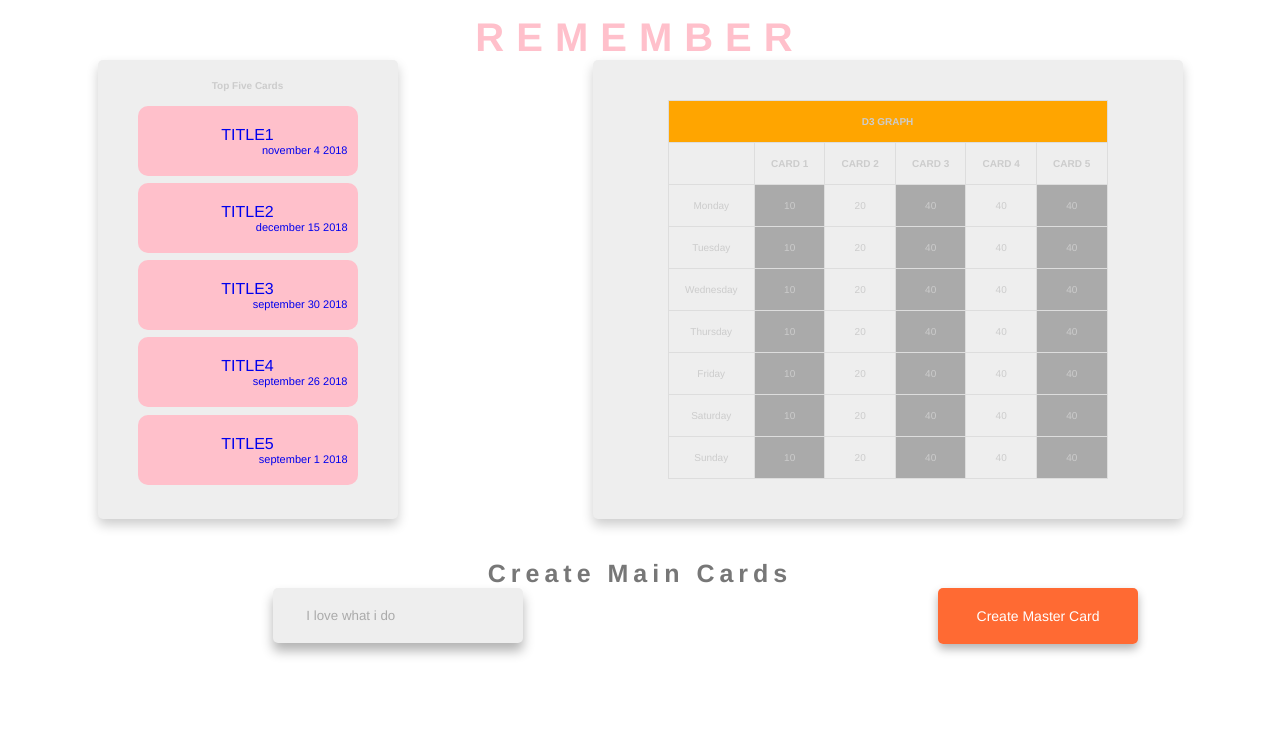
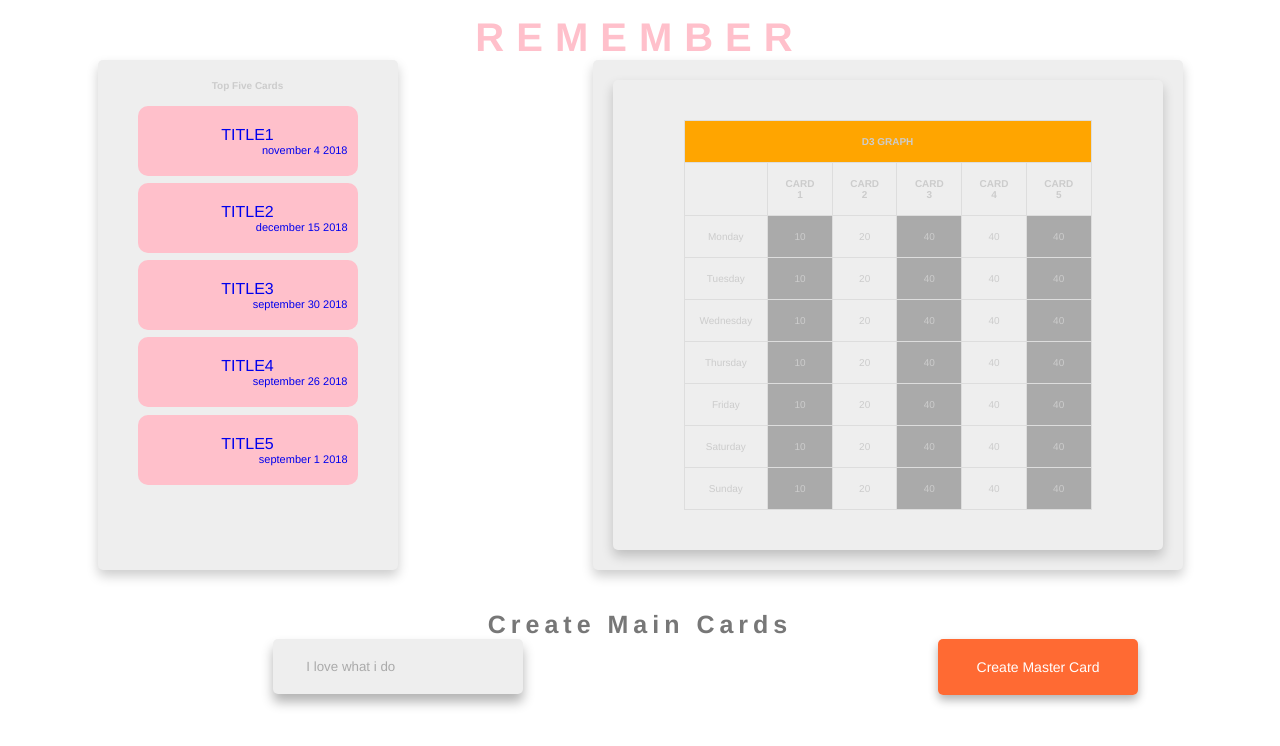
Before and after one commit to NickAMars/Remember, a React (Create React App) app in the folder client/: page /main in a window 1280 px wide. Shown: the top 746 px of the page. Built offline with nearby package versions, Linux system fonts and the light colour scheme; no server answers.

Commit message:
remove the default table i had

```diff
--- a/client/src/components/MasterCard/graph.js
+++ b/client/src/components/MasterCard/graph.js
@@ -4,6 +4,7 @@ import React from 'react';
 export const  Graph  = (props)=>{
 
 return (
+    <div className="topcards__graph">
         <table  className="table">
           <thead>
             <tr className="table__hr">
@@ -81,5 +82,6 @@ return (
             </tr>
           </tbody>
         </table>
+    </div>
     );
 }
```
Lines whose indentation alone changed are shown as unchanged.
